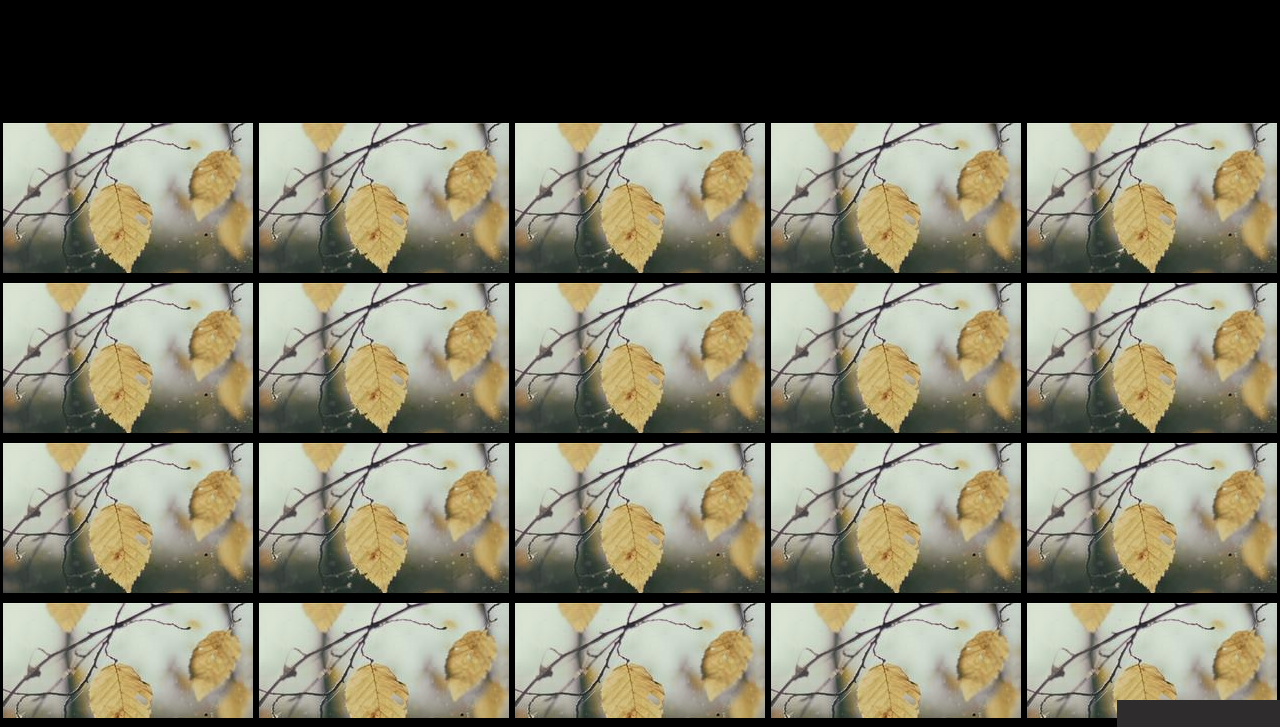
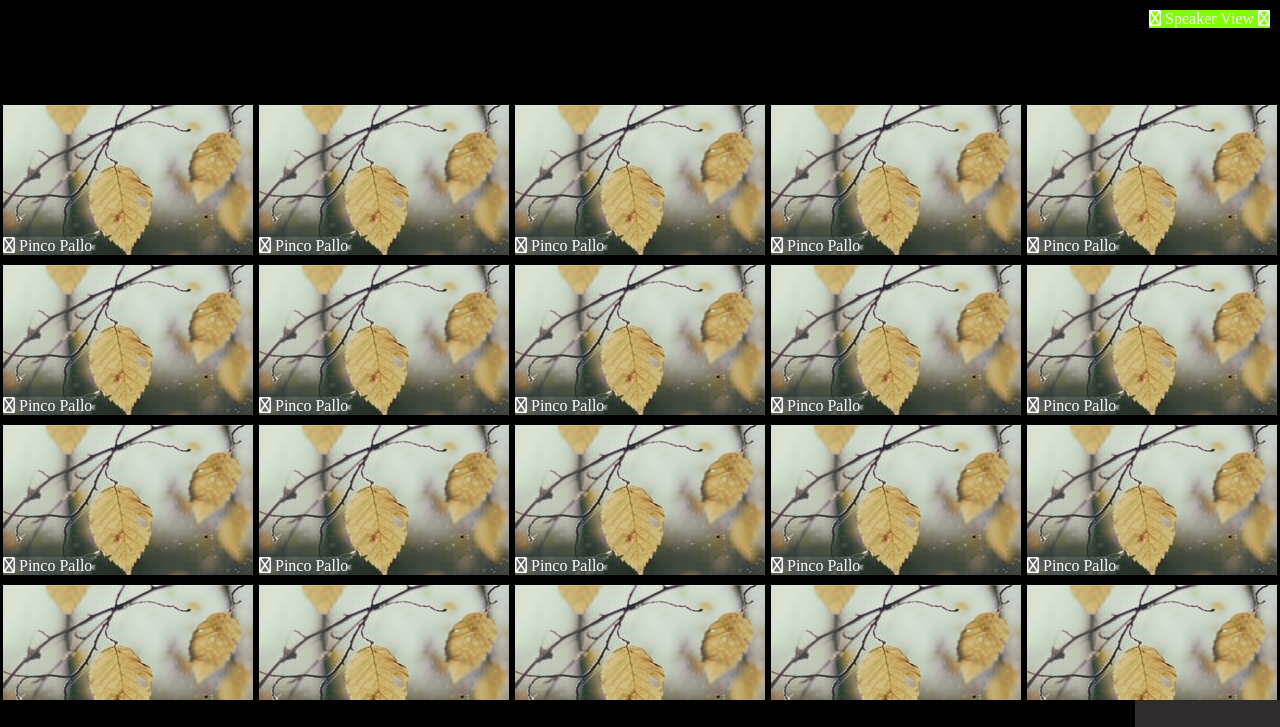
Before and after one commit to sertech89/html-css-zoom, a plain HTML site: page index.html in a window 1280 px wide. Shown: the top 727 px of the page. Drawn offline with Linux system fonts and the light colour scheme.

Commit message:
aggiunta nome partecipante zoom

```diff
--- a/asset/style.css
+++ b/asset/style.css
@@ -11,11 +11,16 @@ body{
 
 main{
     height: calc(100vh - 100px);
+    position: relative;
 
 }
 
 .icone-top{
-    /* background-color: chartreuse; */
+    background-color: chartreuse;
+    position: absolute;
+    top: 10px;
+    right: 10px;
+    color: white;
 }
 
 .content-center{
@@ -28,6 +33,14 @@ main{
     overflow: auto;
 }
 
+.pinco-pallo{
+    background-color: rgba(255, 255, 255, 0.1);
+    color: white;
+    position: absolute;
+    bottom:0;
+    left: 0;
+}
+
 
  .foto{
     background-image: url(./img/slack-imgs.jpg);
@@ -37,6 +50,7 @@ main{
     background-repeat: no-repeat;
     background-size: cover;
     margin: 5px 3px;
+    position: relative;
 }
 
 
@@ -91,7 +105,7 @@ footer{
     display: flex;
     flex-direction: column;
     align-items: center;
-    padding: 41px;
+    padding: 40px 32px;
     background-color: rgb(46, 44, 44);
     color: red;
 }
--- a/index.html
+++ b/index.html
@@ -28,41 +28,110 @@
 
 
         <div class="content-center">
-                <div class="foto"></div>
-                <div class="foto"></div>
-                <div class="foto"></div>
-                <div class="foto"></div>
-                <div class="foto"></div>
-                <div class="foto"></div>
-                <div class="foto"></div>
-                <div class="foto"></div>
-                <div class="foto"></div>
-                <div class="foto"></div>
-                <div class="foto"></div>
-                <div class="foto"></div>
-                <div class="foto"></div>
-                <div class="foto"></div>
-                <div class="foto"></div>
-                <div class="foto"></div>
-                <div class="foto"></div>
-                <div class="foto"></div>
-                <div class="foto"></div>
-                <div class="foto"></div>
-                <div class="foto"></div>
-                <div class="foto"></div>
-                <div class="foto"></div>
-                <div class="foto"></div>
-                <div class="foto"></div>
-                <div class="foto"></div>
-                <div class="foto"></div>
-                <div class="foto"></div>
-                <div class="foto"></div>
-                <div class="foto"></div>
-                <div class="foto"></div>
-                <div class="foto"></div>
-                <div class="foto"></div>
-                <div class="foto"></div>
-                <div class="foto"></div>
+                <div class="foto">
+                    <span class="pinco-pallo"><i class="fa-regular fa-microphone-slash"></i></i>  Pinco Pallo</span>
+                </div>
+                <div class="foto">
+                    <span class="pinco-pallo"><i class="fa-regular fa-microphone-slash"></i></i>  Pinco Pallo</span>
+                </div>
+                <div class="foto">
+                    <span class="pinco-pallo"><i class="fa-regular fa-microphone-slash"></i></i>  Pinco Pallo</span>
+                </div>
+                <div class="foto"><span class="pinco-pallo"><i class="fa-regular fa-microphone-slash"></i></i>  Pinco Pallo</span>
+                </div>
+                <div class="foto">
+                    <span class="pinco-pallo"><i class="fa-regular fa-microphone-slash"></i></i>  Pinco Pallo</span>
+                </div>
+                <div class="foto">
+                    <span class="pinco-pallo"><i class="fa-regular fa-microphone-slash"></i></i>  Pinco Pallo</span>
+                </div>
+                <div class="foto">
+                    <span class="pinco-pallo"><i class="fa-regular fa-microphone-slash"></i></i>  Pinco Pallo</span>
+                </div>
+                <div class="foto">
+                    <span class="pinco-pallo"><i class="fa-regular fa-microphone-slash"></i></i>  Pinco Pallo</span>
+                </div>
+                <div class="foto">
+                    <span class="pinco-pallo"><i class="fa-regular fa-microphone-slash"></i></i>  Pinco Pallo</span>
+                </div>
+                <div class="foto">
+                    <span class="pinco-pallo"><i class="fa-regular fa-microphone-slash"></i></i>  Pinco Pallo</span>
+                </div>
+                <div class="foto">
+                    <span class="pinco-pallo"><i class="fa-regular fa-microphone-slash"></i></i>  Pinco Pallo</span>
+                </div>
+                <div class="foto">
+                    <span class="pinco-pallo"><i class="fa-regular fa-microphone-slash"></i></i>  Pinco Pallo</span>
+                </div>
+                <div class="foto">
+                    <span class="pinco-pallo"><i class="fa-regular fa-microphone-slash"></i></i>  Pinco Pallo</span>
+                </div>
+                <div class="foto">
+                    <span class="pinco-pallo"><i class="fa-regular fa-microphone-slash"></i></i>  Pinco Pallo</span>
+                </div>
+                <div class="foto">
+                    <span class="pinco-pallo"><i class="fa-regular fa-microphone-slash"></i></i>  Pinco Pallo</span>
+                </div>
+                <div class="foto">
+                    <span class="pinco-pallo"><i class="fa-regular fa-microphone-slash"></i></i>  Pinco Pallo</span>
+                </div>
+                <div class="foto">
+                    <span class="pinco-pallo"><i class="fa-regular fa-microphone-slash"></i></i>  Pinco Pallo</span>
+                </div>
+                <div class="foto">
+                    <span class="pinco-pallo"><i class="fa-regular fa-microphone-slash"></i></i>  Pinco Pallo</span>
+                </div>
+                <div class="foto">
+                    <span class="pinco-pallo"><i class="fa-regular fa-microphone-slash"></i></i>  Pinco Pallo</span>
+                </div>
+                <div class="foto">
+                    <span class="pinco-pallo"><i class="fa-regular fa-microphone-slash"></i></i>  Pinco Pallo</span>
+                </div>
+                <div class="foto">
+                    <span class="pinco-pallo"><i class="fa-regular fa-microphone-slash"></i></i>  Pinco Pallo</span>
+                </div>
+                <div class="foto">
+                    <span class="pinco-pallo"><i class="fa-regular fa-microphone-slash"></i></i>  Pinco Pallo</span>
+                </div>
+                <div class="foto">
+                    <span class="pinco-pallo"><i class="fa-regular fa-microphone-slash"></i></i>  Pinco Pallo</span>
+                </div>
+                <div class="foto">
+                    <span class="pinco-pallo"><i class="fa-regular fa-microphone-slash"></i></i>  Pinco Pallo</span>
+                </div>
+                <div class="foto">
+                    <span class="pinco-pallo"><i class="fa-regular fa-microphone-slash"></i></i>  Pinco Pallo</span>
+                </div>
+                <div class="foto">
+                    <span class="pinco-pallo"><i class="fa-regular fa-microphone-slash"></i></i>  Pinco Pallo</span>
+                </div>
+                <div class="foto">
+                    <span class="pinco-pallo"><i class="fa-regular fa-microphone-slash"></i></i>  Pinco Pallo</span>
+                </div>
+                <div class="foto">
+                    <span class="pinco-pallo"><i class="fa-regular fa-microphone-slash"></i></i>  Pinco Pallo</span>
+                </div>
+                <div class="foto">
+                    <span class="pinco-pallo"><i class="fa-regular fa-microphone-slash"></i></i>  Pinco Pallo</span>
+                </div>
+                <div class="foto">
+                    <span class="pinco-pallo"><i class="fa-regular fa-microphone-slash"></i></i>  Pinco Pallo</span>
+                </div>
+                <div class="foto">
+                    <span class="pinco-pallo"><i class="fa-regular fa-microphone-slash"></i></i>  Pinco Pallo</span>
+                </div>
+                <div class="foto">
+                    <span class="pinco-pallo"><i class="fa-regular fa-microphone-slash"></i></i>  Pinco Pallo</span>
+                </div>
+                <div class="foto">
+                    <span class="pinco-pallo"><i class="fa-regular fa-microphone-slash"></i></i>  Pinco Pallo</span>
+                </div>
+                <div class="foto">
+                    <span class="pinco-pallo"><i class="fa-regular fa-microphone-slash"></i></i>  Pinco Pallo</span>
+                </div>
+                <div class="foto">
+                    <span class="pinco-pallo"><i class="fa-regular fa-microphone-slash"></i></i>  Pinco Pallo</span>
+                </div>
         </div>
 
 
```
